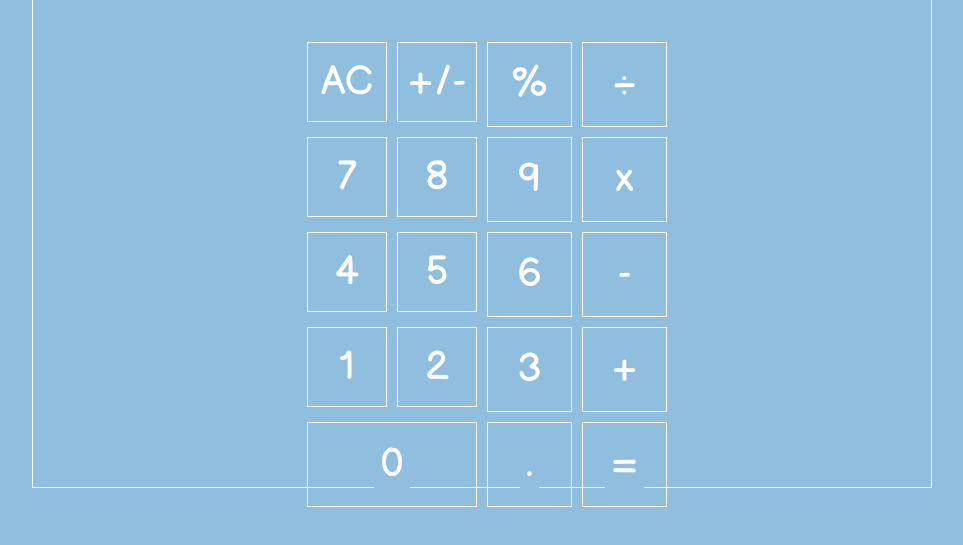
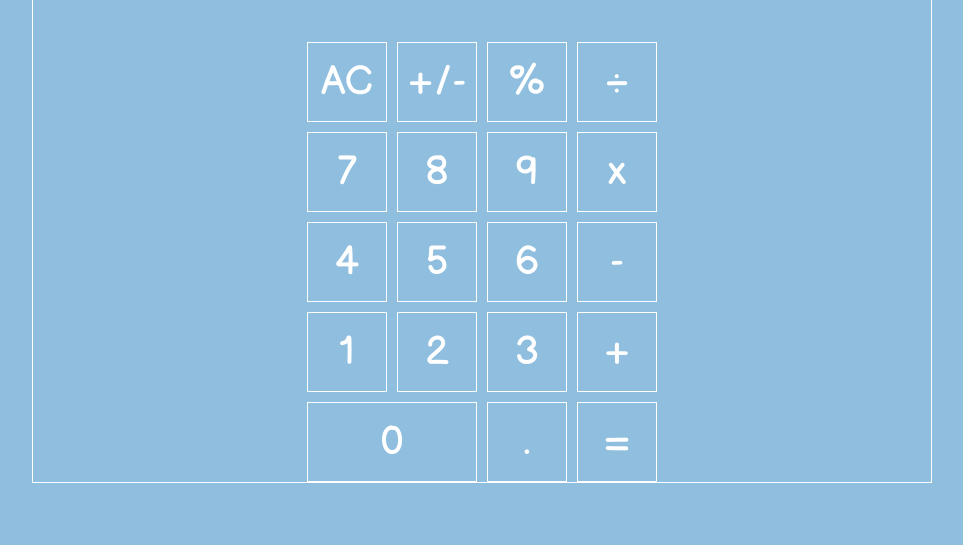
Before and after one commit to wonswe/Calculator, a plain HTML site: page index.html in a window 1280 px wide. Shown: the part 143-688 px from the top of the page, without its empty margins (158-1121 px from the left). Drawn offline with Linux system fonts and the light colour scheme.

Commit message:
change aspect-ratio for .item-zero to match the height with adjacent items

```diff
--- a/style.css
+++ b/style.css
@@ -122,7 +122,7 @@ button {
 
 .item-zero {
   grid-area: item-zero;
-  aspect-ratio: 2/1;
+  aspect-ratio: 2/0.94;
 }
 
 .point {
```
